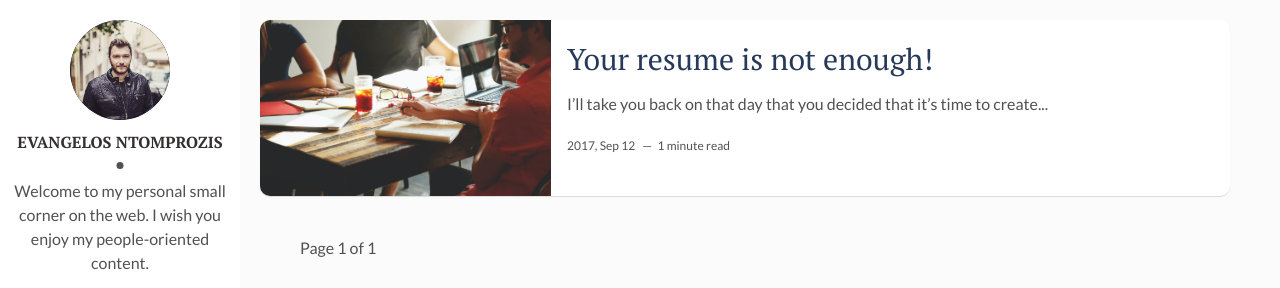
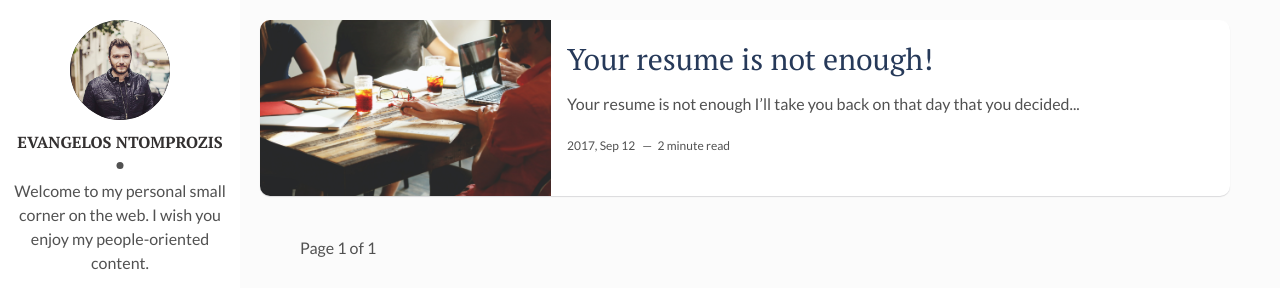
Before and after one commit to evangntomp/evnto.xyz, a Jekyll site: the page built from index.html, in a window 1280 px wide. Shown: the top 288 px of the page. Built offline with Jekyll 4.4.1, drawn with Linux system fonts in a browser that asks for light colours; the list of posts is cut into pages by our own code; some of the changed lines change nothing that is shown.

Commit message:
Update 2017-04-06-how-i-rest-from-work.markdown

```diff
--- a/_posts/2017-04-06-how-i-rest-from-work.markdown
+++ b/_posts/2017-04-06-how-i-rest-from-work.markdown
@@ -7,12 +7,43 @@
 fig-caption: # Add figcaption (optional)
 tags: [resume, recruiter, business, companies, HR, Human Resurces]
 ---
-I'll take you back on that day that you decided that it's time to create a powerful resume that will help you to get any job you want. First things first, you open you favourite browser and you type on searchbar "how to create a Résumé". After a little research you realize that your keywords are not enough and you decide to add some more. Maybe "tech" or "HR", what about "Teacher" ? "Student" it's better for you? And you type again "how to create a student  Résumé".
+## Your resume is not enough
 
- You worked really hard, you spent an entire Sunday and here you are, your onepage resume is in your screen and you are more than ready to start seeking for jobs opportumities.
+I'll take you back on that day that you decided that it's time to create a powerful resume that will help you to get any job you want. First things first, you open your favorite browser and you type on search bar "how to create a resume".  After a little research, you realize that your keywords are not enough and you decide to add some extra keywords. Maybe "tech" or "HR", what about "Teacher"? "Student" it's better for you? And you type again "how to create a student resume".
 
-***The bad news; it's not enough!***
+ You worked really hard, you spent an entire Sunday and here you are, your one-page resume is on your screen and you are more than ready to start seeking job opportunities.
 
-You are wondering what's worng.
+***The bad news; that's not enough!***
 
-The traditional way of hiring is not what recruiters prefer nowadays.  Filling a database with, picking some of them to proced on interviews and then hire the most suitable person is more or less an old strategy.
+You are wondering what's wrong?
+
+The traditional way of hiring is not what recruiters prefer nowadays.  Filling a database with applications and picking some of them to proceed on interviews and then hire the most suitable person is more or less an old strategy.
+
+***Golden Rule: make them feel secure by choosing you***
+
+There are two are two ultimate questions that you should answer before you start applying:
+
+ 1. **Who you are?**
+ 2. **Who do you know?**
+
+
+
+### Who you are?
+
+
+- Create online profiles on platforms related to your job. What I mean is that you don't have just to sign up but you have also to be active. **Being active means that they notice you!**
+
+-  **demonstrate your work!** Post pictures on your social media and create your personal web page and upload your work there!  It doesn't matter if it's perfect if you hide it you will never know!
+
+-  **Don't forget your hobbies!** If you are a runner post your goals and your high scores if you are a reader post your book reviews. Your hobbies are part of your personality and your personality it's important, talk about you not only about your skills.
+
+### Who do you know?
+
+ - Before "your application is successfully submitted" do your research for the company. Do not forget to find out who's working there, if someone who you know is working for the company, kindly informs him that soon you will apply for the company and **ask for useful tips!**
+
+ - **Ask for feedback!** Use your network to develop yourself! In that way, you will demonstrate your work and you will
+
+ - **Make it loud!** Inform your network that you are available! Tell your friends, your family, your followers that you looking for your next job.
+
+***
+I'm sure that you are passionate about your job and you have worked hard.   ***So, let them know!***
```
